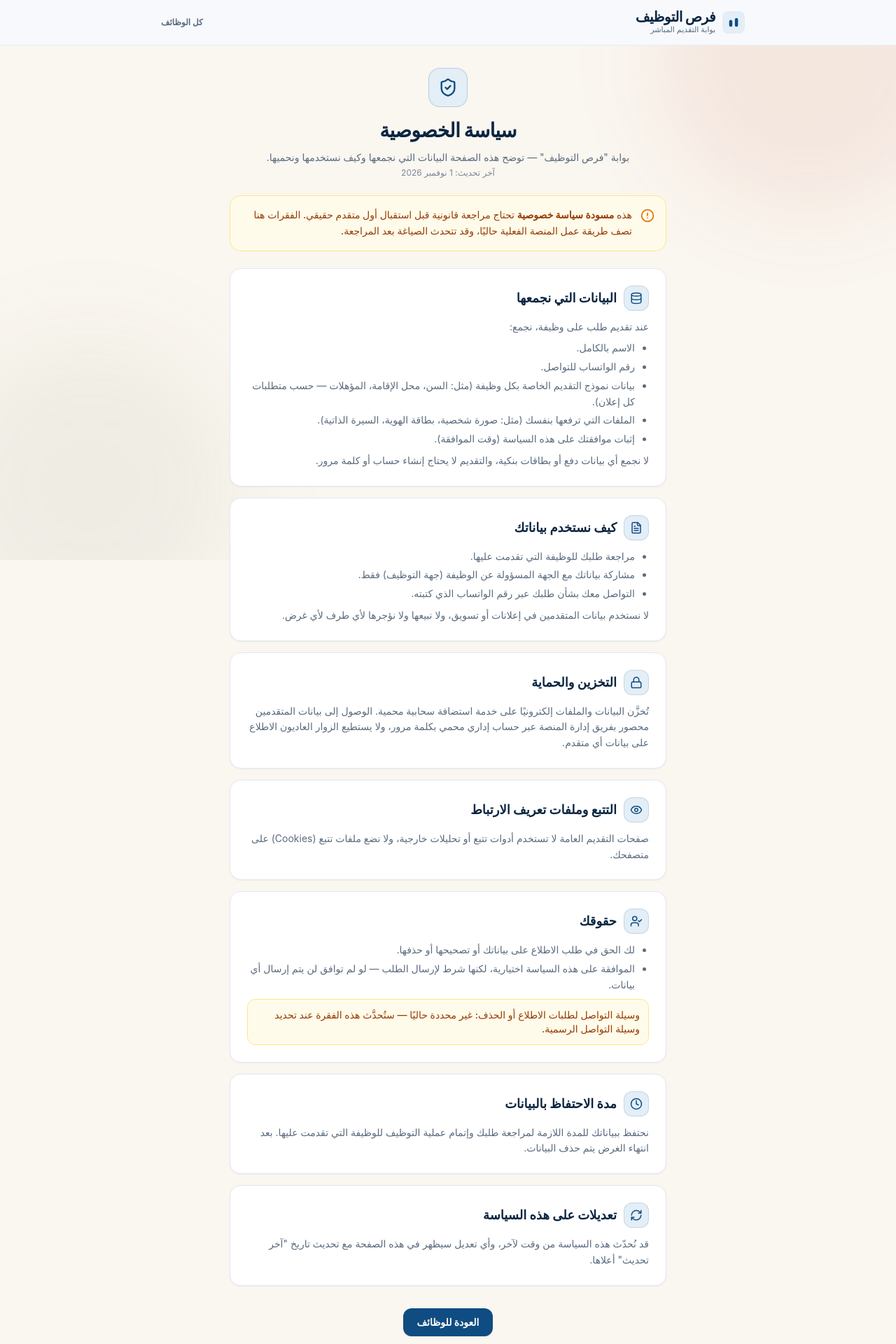
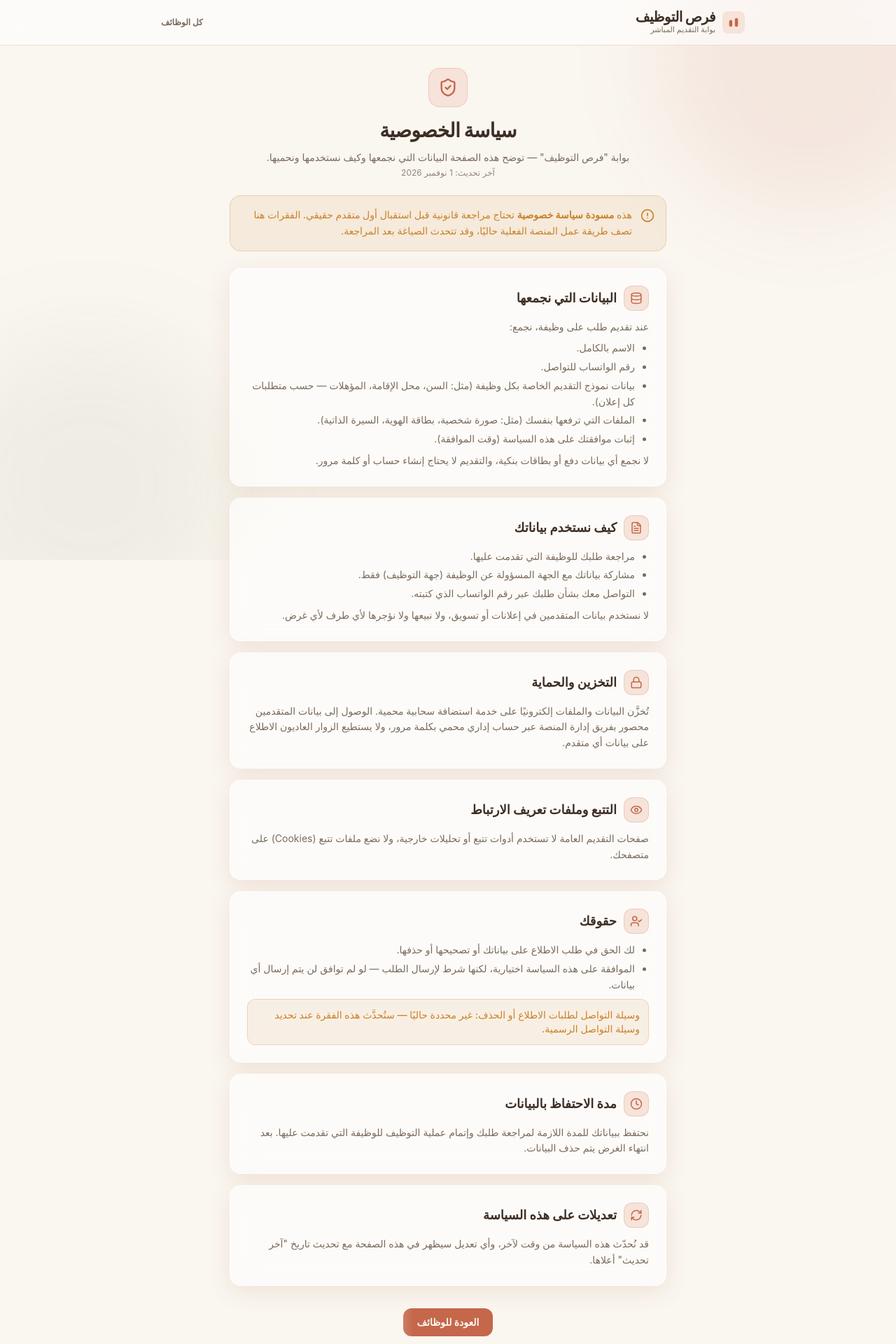
Before and after one commit to mhkr1239-alt/Mojobhub, a React (Vite) app: page /privacy in a window 1280 px wide. Shown: the top 1920 px of the page at 70% size. Built offline with nearby package versions, Linux system fonts and the light colour scheme; no server answers.

Commit message:
refactor: adopt CSS variables for theme consistency
Replace hardcoded color hex values with CSS variables to improve maintainability and enable easier theme management across the application.

```diff
--- a/src/App.tsx
+++ b/src/App.tsx
@@ -24,13 +24,13 @@ function PublicLayout() {
       <main className="flex-1">
         <Outlet />
       </main>
-      <footer className="bg-white border-t border-[#E3EEF7] py-6 text-xs text-[#5A6B7E]">
+      <footer className="footer-deep border-t border-white/10 py-6 text-xs text-[var(--c-deep-ink)] opacity-80">
         <div className="max-w-4xl mx-auto px-4 sm:px-6 flex flex-col sm:flex-row items-center justify-between gap-3 text-center sm:text-right" dir="rtl">
           <div>
             <span>بوابة التقديم على الوظائف — جميع الحقوق محفوظة</span>
           </div>
-          <div className="text-[#5A6B7E]/80 flex items-center gap-3">
-            <Link to="/privacy" className="hover:text-[#0F4C81] underline underline-offset-2 transition-colors">
+          <div className="text-[var(--c-deep-ink)] opacity-70 flex items-center gap-3">
+            <Link to="/privacy" className="hover:text-[var(--c-accent)] underline underline-offset-2 transition-colors">
               سياسة الخصوصية
             </Link>
             <span aria-hidden="true">•</span>
--- a/src/components/Navbar.tsx
+++ b/src/components/Navbar.tsx
@@ -5,13 +5,13 @@ export const Navbar: React.FC = () => {
   const location = useLocation();
 
   return (
-    <header className="bg-[#F7F9FC] border-b border-[#E3EEF7] sticky top-0 z-40" dir="rtl">
+    <header className="bg-[var(--c-glass)] backdrop-blur-md border-b border-[var(--c-border)] sticky top-0 z-40" dir="rtl">
       <div className="max-w-4xl mx-auto px-4 sm:px-6">
         <div className="flex items-center justify-between h-16">
           {/* Custom Wordmark + Geometric Two-Bar Mark */}
           <Link to="/" className="flex items-center gap-2.5 group">
             {/* Simple two-bar geometric mark in --primary */}
-            <div className="w-8 h-8 rounded-lg bg-[#E3EEF7] flex items-center justify-center group-hover:bg-[#E3EEF7]/80 transition-colors">
+            <div className="w-8 h-8 rounded-lg bg-[var(--c-accent-soft)] flex items-center justify-center group-hover:opacity-90 transition-colors">
               <svg
                 width="18"
                 height="18"
@@ -21,16 +21,16 @@ export const Navbar: React.FC = () => {
                 aria-hidden="true"
                 className="shrink-0"
               >
-                <rect x="3" y="6" width="5" height="11" rx="2.5" fill="#0F4C81" />
-                <rect x="12" y="3" width="5" height="14" rx="2.5" fill="#0F4C81" />
+                <rect x="3" y="6" width="5" height="11" rx="2.5" fill="var(--c-accent)" />
+                <rect x="12" y="3" width="5" height="14" rx="2.5" fill="var(--c-accent)" />
               </svg>
             </div>
 
             <div className="flex flex-col">
-              <span className="font-extrabold text-lg sm:text-xl text-[#0A2540] tracking-tight leading-none">
+              <span className="font-extrabold text-lg sm:text-xl text-ink tracking-tight leading-none">
                 فرص التوظيف
               </span>
-              <span className="text-[11px] text-[#5A6B7E] font-medium leading-tight mt-0.5">
+              <span className="text-[11px] text-muted font-medium leading-tight mt-0.5">
                 بوابة التقديم المباشر
               </span>
             </div>
@@ -41,8 +41,8 @@ export const Navbar: React.FC = () => {
             to="/jobs"
             className={`px-3.5 py-1.5 rounded-lg text-xs font-bold transition-colors ${
               location.pathname === '/jobs' || location.pathname.startsWith('/offers/')
-                ? 'bg-[#E3EEF7] text-[#0F4C81] border border-[#0F4C81]/15'
-                : 'text-[#5A6B7E] hover:text-[#0A2540] hover:bg-[#E3EEF7]/60'
+                ? 'bg-[var(--c-accent-soft)] text-[var(--c-accent)] border border-[var(--c-accent)]/20'
+                : 'text-muted hover:text-ink hover:bg-[var(--c-accent-soft)]/60'
             }`}
           >
             كل الوظائف
--- a/src/pages/JobsPage.tsx
+++ b/src/pages/JobsPage.tsx
@@ -181,13 +181,13 @@ export const JobsPage: React.FC = () => {
       <div className="max-w-4xl mx-auto px-4 sm:px-6 pt-8">
         {/* Error State */}
         {error && (
-          <div className="mb-6 p-4 bg-red-50 border border-red-200 rounded-[16px] flex items-start gap-3 text-red-700">
-            <AlertCircle className="w-5 h-5 text-red-600 shrink-0 mt-0.5" />
+          <div className="mb-6 p-4 bg-[var(--c-danger)]/10 border border-[var(--c-danger)]/25 rounded-[16px] flex items-start gap-3 text-[var(--c-danger)]">
+            <AlertCircle className="w-5 h-5 text-[var(--c-danger)] shrink-0 mt-0.5" />
             <div className="flex-1 text-sm font-medium">
               <p>{error}</p>
               <button
                 onClick={fetchOffers}
-                className="mt-2 text-xs font-bold bg-red-600 text-white px-3 py-1.5 rounded-[12px] hover:bg-red-700 transition"
+                className="mt-2 text-xs font-bold bg-[var(--c-danger)] text-white px-3 py-1.5 rounded-[12px] hover:opacity-90 transition"
               >
                 إعادة المحاولة
               </button>
--- a/src/pages/PrivacyPolicyPage.tsx
+++ b/src/pages/PrivacyPolicyPage.tsx
@@ -19,14 +19,14 @@ interface SectionProps {
 }
 
 const Section: React.FC<SectionProps> = ({ icon, title, children }) => (
-  <section className="bg-white border border-[#E2E8F0] rounded-[16px] p-5 sm:p-6 shadow-xs">
+  <section className="glass-card rounded-[16px] p-5 sm:p-6">
     <div className="flex items-center gap-2.5 mb-3">
-      <div className="w-9 h-9 rounded-[12px] bg-[#E3EEF7] border border-[#0F4C81]/15 flex items-center justify-center shrink-0">
+      <div className="w-9 h-9 rounded-[12px] bg-[var(--c-accent-soft)] border border-[var(--c-accent)]/20 flex items-center justify-center shrink-0">
         {icon}
       </div>
-      <h2 className="text-base sm:text-lg font-bold text-[#0A2540]">{title}</h2>
+      <h2 className="text-base sm:text-lg font-bold text-ink">{title}</h2>
     </div>
-    <div className="text-sm text-[#5A6B7E] leading-relaxed space-y-2">{children}</div>
+    <div className="text-sm text-muted leading-relaxed space-y-2">{children}</div>
   </section>
 );
 
@@ -35,22 +35,22 @@ export const PrivacyPolicyPage: React.FC = () => {
     <div className="max-w-2xl mx-auto px-4 sm:px-6 py-8 pb-16" dir="rtl">
       {/* Header */}
       <div className="text-center mb-6">
-        <div className="w-14 h-14 rounded-[16px] bg-[#E3EEF7] border border-[#0F4C81]/20 flex items-center justify-center mx-auto mb-3">
-          <ShieldCheck className="w-7 h-7 text-[#0F4C81]" />
+        <div className="w-14 h-14 rounded-[16px] bg-[var(--c-accent-soft)] border border-[var(--c-accent)]/20 flex items-center justify-center mx-auto mb-3">
+          <ShieldCheck className="w-7 h-7 text-[var(--c-accent)]" />
         </div>
-        <h1 className="text-[28px] font-extrabold text-[#0A2540] tracking-tight">
+        <h1 className="text-[28px] font-extrabold text-ink tracking-tight">
           سياسة الخصوصية
         </h1>
-        <p className="text-sm text-[#5A6B7E] mt-2">
+        <p className="text-sm text-muted mt-2">
           بوابة "فرص التوظيف" — توضح هذه الصفحة البيانات التي نجمعها وكيف نستخدمها ونحميها.
         </p>
-        <p className="text-xs text-[#5A6B7E]/80 mt-1">آخر تحديث: 1 نوفمبر 2026</p>
+        <p className="text-xs text-muted opacity-80 mt-1">آخر تحديث: 1 نوفمبر 2026</p>
       </div>
 
       {/* Draft notice banner */}
-      <div className="mb-6 p-4 bg-amber-50 border border-amber-200 rounded-[16px] flex items-start gap-3">
-        <AlertCircle className="w-5 h-5 text-amber-600 shrink-0 mt-0.5" />
-        <div className="text-xs sm:text-sm text-amber-800 font-medium leading-relaxed">
+      <div className="mb-6 p-4 bg-[var(--c-warn)]/10 border border-[var(--c-warn)]/25 rounded-[16px] flex items-start gap-3">
+        <AlertCircle className="w-5 h-5 text-[var(--c-warn)] shrink-0 mt-0.5" />
+        <div className="text-xs sm:text-sm text-[var(--c-warn)] font-medium leading-relaxed">
           هذه <span className="font-bold">مسودة سياسة خصوصية</span> تحتاج مراجعة قانونية قبل استقبال
           أول متقدم حقيقي. الفقرات هنا تصف طريقة عمل المنصة الفعلية حاليًا، وقد تتحدث الصياغة بعد
           المراجعة.
@@ -58,7 +58,7 @@ export const PrivacyPolicyPage: React.FC = () => {
       </div>
 
       <div className="space-y-4">
-        <Section icon={<Database className="w-4.5 h-4.5 text-[#0F4C81]" />} title="البيانات التي نجمعها">
+        <Section icon={<Database className="w-4.5 h-4.5 text-[var(--c-accent)]" />} title="البيانات التي نجمعها">
           <p>عند تقديم طلب على وظيفة، نجمع:</p>
           <ul className="list-disc pr-5 space-y-1">
             <li>الاسم بالكامل.</li>
@@ -72,7 +72,7 @@ export const PrivacyPolicyPage: React.FC = () => {
           </p>
         </Section>
 
-        <Section icon={<FileText className="w-4.5 h-4.5 text-[#0F4C81]" />} title="كيف نستخدم بياناتك">
+        <Section icon={<FileText className="w-4.5 h-4.5 text-[var(--c-accent)]" />} title="كيف نستخدم بياناتك">
           <ul className="list-disc pr-5 space-y-1">
             <li>مراجعة طلبك للوظيفة التي تقدمت عليها.</li>
             <li>مشاركة بياناتك مع الجهة المسؤولة عن الوظيفة (جهة التوظيف) فقط.</li>
@@ -83,7 +83,7 @@ export const PrivacyPolicyPage: React.FC = () => {
           </p>
         </Section>
 
-        <Section icon={<Lock className="w-4.5 h-4.5 text-[#0F4C81]" />} title="التخزين والحماية">
+        <Section icon={<Lock className="w-4.5 h-4.5 text-[var(--c-accent)]" />} title="التخزين والحماية">
           <p>
             تُخزَّن البيانات والملفات إلكترونيًا على خدمة استضافة سحابية محمية. الوصول إلى بيانات
             المتقدمين محصور بفريق إدارة المنصة عبر حساب إداري محمي بكلمة مرور، ولا يستطيع الزوار
@@ -91,32 +91,32 @@ export const PrivacyPolicyPage: React.FC = () => {
           </p>
         </Section>
 
-        <Section icon={<Eye className="w-4.5 h-4.5 text-[#0F4C81]" />} title="التتبع وملفات تعريف الارتباط">
+        <Section icon={<Eye className="w-4.5 h-4.5 text-[var(--c-accent)]" />} title="التتبع وملفات تعريف الارتباط">
           <p>
             صفحات التقديم العامة لا تستخدم أدوات تتبع أو تحليلات خارجية، ولا نضع ملفات تتبع
             (Cookies) على متصفحك.
           </p>
         </Section>
 
-        <Section icon={<UserCheck className="w-4.5 h-4.5 text-[#0F4C81]" />} title="حقوقك">
+        <Section icon={<UserCheck className="w-4.5 h-4.5 text-[var(--c-accent)]" />} title="حقوقك">
           <ul className="list-disc pr-5 space-y-1">
             <li>لك الحق في طلب الاطلاع على بياناتك أو تصحيحها أو حذفها.</li>
             <li>الموافقة على هذه السياسة اختيارية، لكنها شرط لإرسال الطلب — لو لم توافق لن يتم إرسال أي بيانات.</li>
           </ul>
-          <div className="p-3 bg-amber-50 border border-amber-200 rounded-[12px] text-amber-800 text-xs sm:text-sm font-medium">
+          <div className="p-3 bg-[var(--c-warn)]/10 border border-[var(--c-warn)]/25 rounded-[12px] text-[var(--c-warn)] text-xs sm:text-sm font-medium">
             وسيلة التواصل لطلبات الاطلاع أو الحذف: غير محددة حاليًا — ستُحدَّث هذه الفقرة عند تحديد
             وسيلة التواصل الرسمية.
           </div>
         </Section>
 
-        <Section icon={<Clock className="w-4.5 h-4.5 text-[#0F4C81]" />} title="مدة الاحتفاظ بالبيانات">
+        <Section icon={<Clock className="w-4.5 h-4.5 text-[var(--c-accent)]" />} title="مدة الاحتفاظ بالبيانات">
           <p>
             نحتفظ ببياناتك للمدة اللازمة لمراجعة طلبك وإتمام عملية التوظيف للوظيفة التي تقدمت عليها.
             بعد انتهاء الغرض يتم حذف البيانات.
           </p>
         </Section>
 
-        <Section icon={<RefreshCw className="w-4.5 h-4.5 text-[#0F4C81]" />} title="تعديلات على هذه السياسة">
+        <Section icon={<RefreshCw className="w-4.5 h-4.5 text-[var(--c-accent)]" />} title="تعديلات على هذه السياسة">
           <p>
             قد نُحدّث هذه السياسة من وقت لآخر، وأي تعديل سيظهر في هذه الصفحة مع تحديث تاريخ "آخر
             تحديث" أعلاها.
@@ -128,7 +128,7 @@ export const PrivacyPolicyPage: React.FC = () => {
       <div className="mt-8 text-center">
         <Link
           to="/jobs"
-          className="inline-flex items-center justify-center gap-2 bg-[#0F4C81] hover:bg-[#0C3D68] text-white font-bold text-sm px-5 py-2.5 rounded-[12px] transition shadow-xs"
+          className="btn-primary inline-flex items-center justify-center gap-2 font-bold text-sm px-5 py-2.5 rounded-[12px] transition"
         >
           <span>العودة للوظائف</span>
         </Link>
```
Also changed, not shown: src/pages/ServicesPage.tsx (+8 -8 lines).
